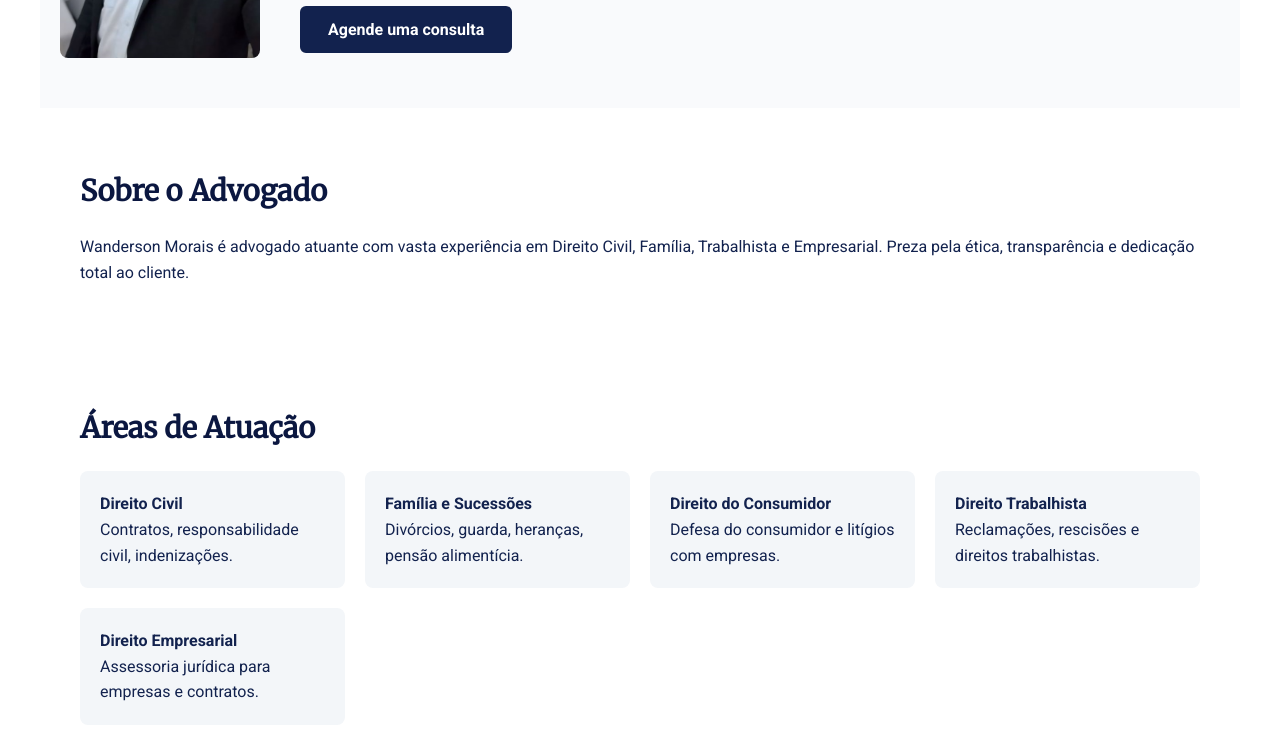
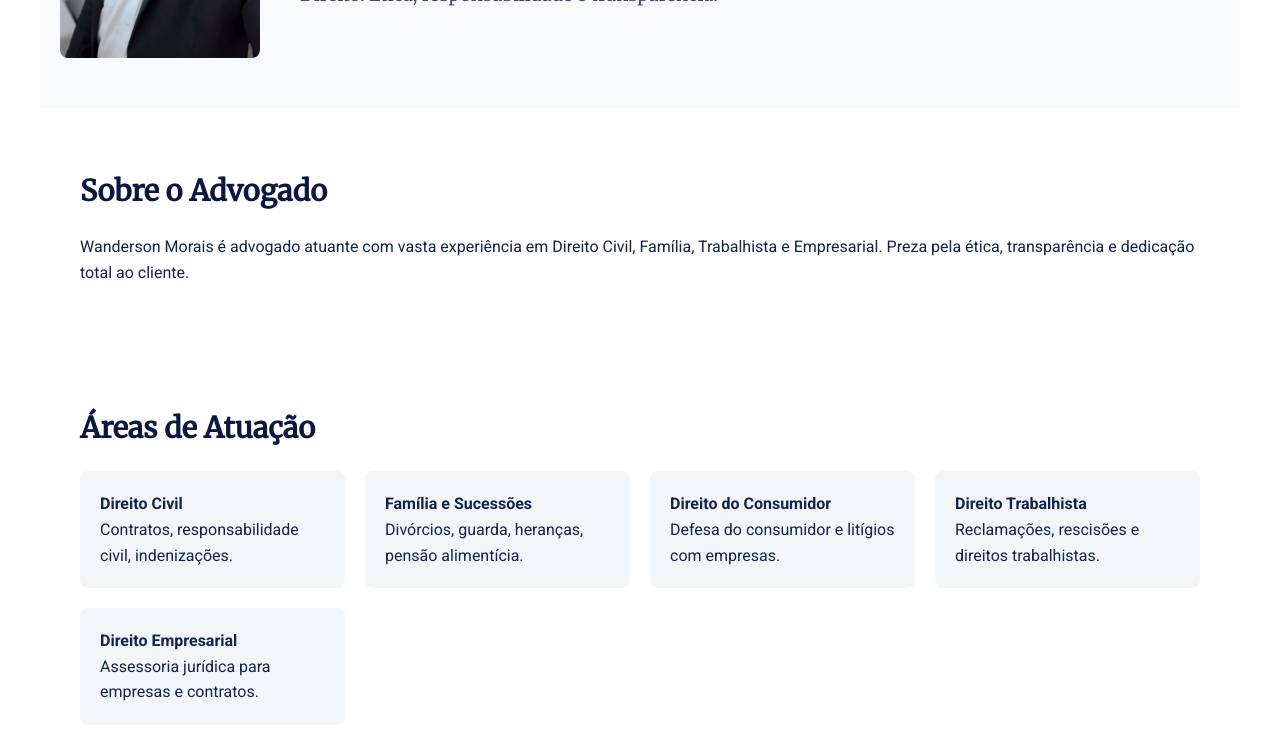
Before and after one commit to ClovisJunioG/Advocacia, a plain HTML site: page index.html in a window 1280 px wide. Shown: the part 363-1100 px from the top of the page. Drawn offline with Linux system fonts and the light colour scheme.

Commit message:
Update index.html

```diff
--- a/index.html
+++ b/index.html
@@ -129,22 +129,6 @@
     body.dark-mode .hero-text p {
       color: #ccc;
     }
-    .cta-button {
-      background-color: #12224E;
-      color: white;
-      padding: 14px 28px;
-      border: none;
-      border-radius: 6px;
-      font-weight: 700;
-      cursor: pointer;
-      font-family: 'Roboto', sans-serif;
-      transition: background-color 0.3s ease;
-    }
-    .cta-button:hover,
-    .cta-button:focus {
-      background-color: #0b1740;
-      outline: none;
-    }
 
     section {
       padding: 60px 40px;
@@ -257,7 +241,6 @@
       <a href="#sobre">Sobre</a>
       <a href="#atuacao">Áreas</a>
       <a href="#blog">Blog</a>
-      <!-- Removido link Contato -->
       <button class="toggle-darkmode" onclick="toggleDarkMode()" id="darkModeBtn" aria-label="Alternar modo escuro">
         <svg id="darkModeIcon" xmlns="http://www.w3.org/2000/svg" viewBox="0 0 24 24"><path d="M21.64 13A9 9 0 0110 2.36 9 9 0 1021.64 13z"/></svg>
       </button>
@@ -270,9 +253,7 @@
       <div class="hero-text">
         <h1>Compromisso com a justiça e excelência jurídica</h1>
         <p>Atendimento especializado nas principais áreas do Direito. Ética, responsabilidade e transparência.</p>
-        <a href="#contato" class="cta-button" onclick="alert('A seção de contato foi removida. Para agendar uma consulta, entre em contato pelo WhatsApp ou Instagram.')">Agende uma consulta</a>
       </div>
-      <!-- Removido o contato-card -->
     </div>
   </section>
 
```
